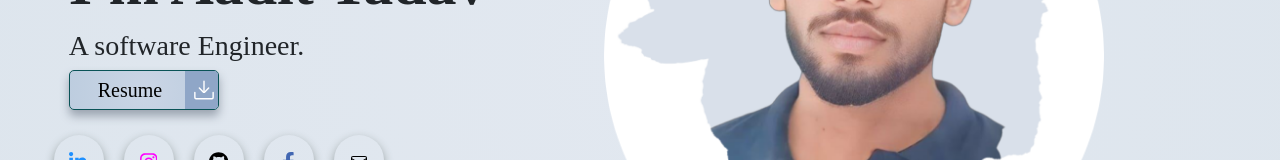
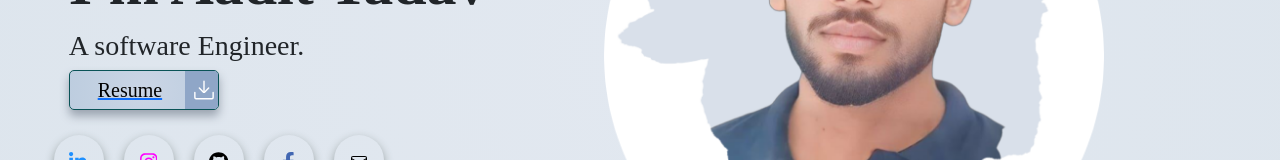
Before and after one commit to Aadityadav191/PORTFOLIO, a React (Create React App) app: page / in a window 1280 px wide. Shown: the part 360-520 px from the top of the page. Built offline with nearby package versions, Linux system fonts and the light colour scheme.

Commit message:
adding cv to download btn

```diff
--- a/src/Components/Buttons/DownloadBtn/DownloadBtn.js
+++ b/src/Components/Buttons/DownloadBtn/DownloadBtn.js
@@ -1,13 +1,14 @@
-import React from 'react'
-import './DownloadBtn.css';
+import React from "react";
+import "./DownloadBtn.css";
 
 export default function DownloadBtn() {
   return (
     <>
-  <>
-  {/* From Uiverse.io by andrew-demchenk0  */}
-
-  <button className="Dbutton" type="button">
+      <a href="/CV.pdf" download="AadityaYadav_CV.pdf" className="download-link">
+        <button
+          className="Dbutton"
+          type="button"
+        >
           <span className="Dbutton__text"> Resume</span>
           <span className="Dbutton__icon">
             <svg
@@ -23,10 +24,7 @@ export default function DownloadBtn() {
             </svg>
           </span>
         </button>
+      </a>
     </>
-
-</>
-
-
-  )
+  );
 }
--- a/src/Pages/background/background.js
+++ b/src/Pages/background/background.js
@@ -1,13 +1,13 @@
 import React from "react";
 import "./background.css";
-import Album from "../../Components/Album/Album";
+// import Album from "../../Components/Album/Album";
 
 
 export default function Background() {
   return (
     <div className="background">
 
-      <Album/>
+      {/* <Album/> */}
 
     </div>
   );
```
Also changed, not shown: 1 other file (tests, documents, lock files or other folders). Lines whose indentation alone changed are shown as unchanged.
